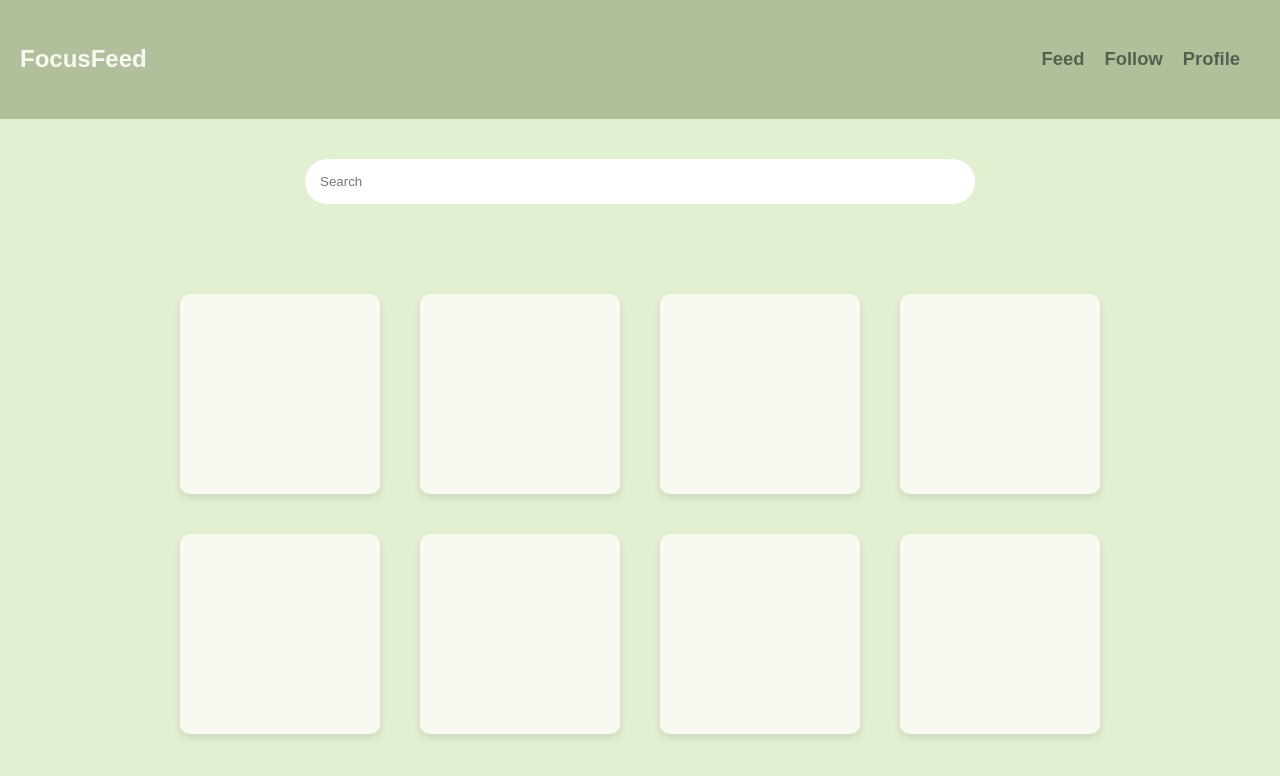
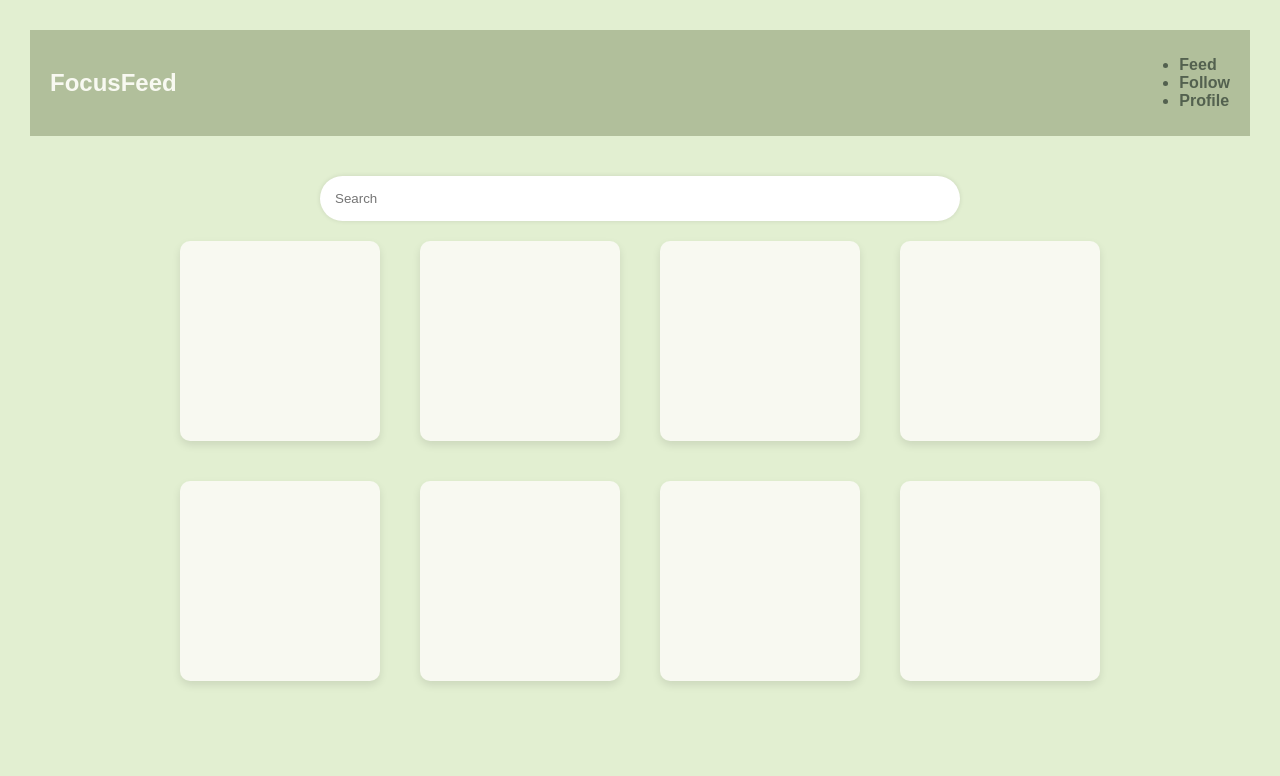
Before and after one commit to aecone/Focus_Feed, a React (Create React App) app in the folder frontend/: page / in a window 1280 px wide. Shown: the top 776 px of the page. Built offline with nearby package versions, Linux system fonts and the light colour scheme.

Commit message:
separated into components

```diff
--- a/frontend/src/App.css
+++ b/frontend/src/App.css
@@ -1,130 +1,11 @@
-/* .App {
-  text-align: center;
+body {
+  font-family: Arial, sans-serif;
+  background-color: #E2EFD1;
+  color: #53614F;
+  margin: 0;
+  padding: 0;
 }
 
-.App-logo {
-  height: 40vmin;
-  pointer-events: none;
-}
-
-@media (prefers-reduced-motion: no-preference) {
-  .App-logo {
-    animation: App-logo-spin infinite 20s linear;
-  }
-}
-
-.App-header {
-  background-color: #282c34;
-  min-height: 100vh;
-  display: flex;
-  flex-direction: column;
-  align-items: center;
-  justify-content: center;
-  font-size: calc(10px + 2vmin);
-  color: white;
-}
-
-.App-link {
-  color: #61dafb;
-}
-
-@keyframes App-logo-spin {
-  from {
-    transform: rotate(0deg);
-  }
-  to {
-    transform: rotate(360deg);
-  }
-} */
-
-
-
-
-
-/*base styling for the body */
-body{
-  font-family: Arial,sans-serif;
-  background-color: #E2EFD1;
-  color: #53614F;
-  margin:0;
-  padding:0;
-}
-
-header {
-  display:flex;
-  justify-content: space-between;
-  align-items: center;
-  background-color:#B1BF9B;
-  padding: 10px 20px; /* padding around the header content */
-}
-
-/* navbar container aligns logo and navigation links */
-.navbar{
-  display:flex;
-  justify-content: space-between;
-  align-items: center;
-  padding:20px;
-}
-
-.logo{
-  font-size:1.5em;
-  font-weight:bold;
-  color: #F8F9F1;
-}
-
-nav ul{
-  display:flex;
-  list-style:none;
-  font-weight: bold;
-  font-size: 1.15em;
-  gap: 20px;
-}
-
-nav ul li a {
-  text-decoration: none;
-  color: #53614F;
-  font-weight: bold;
-}
-
-/*search bar container*/
-.search-bar{
-  display:flex;
-  justify-content: center;
-  margin-top: 40px;
-}
-
-/* styling for the search input field */
-.search-bar input{
-  width:50%;
-  padding:15px;
-  border-radius: 30px;
-  border:none;
-  outline: none;
-  box-shadow: 0px 0px 5px rgba (0,0,0,0.1);
-}
-
-main{
+.App {
   padding: 30px;
 }
-
-/* feed grid container*/
-.feed-grid{
-  display:flex;
-  justify-content: center;
-  flex-wrap: wrap;
-  margin-top:40px;
-  padding: 10px;
-  max-width: 1100px;
-  margin-left:auto;
-  margin-right:auto;
-  gap:20px;
-}
-
-.card{
-  background-color: #F8F9F1;
-  width:200px;
-  height:200px;
-  margin:10px;
-  border-radius:10px;
-  box-shadow: 0px 4px 8px rgba(0,0,0,0.1);
-}
--- a/frontend/src/App.js
+++ b/frontend/src/App.js
@@ -1,67 +1,15 @@
-import logo from './logo.svg';
+import React from 'react';
+import Navbar from './components/Navbar/Navbar';
+import SearchBar from './components/SearchBar/SearchBar';
+import Feed from './components/Feed/Feed';
 import './App.css';
 
 function App() {
   return (
-    <div>
-      {/* <div className="App">
-      <header className="App-header">
-        <img src={logo} className="App-logo" alt="logo" />
-        <p>
-          Edit <code>src/App.js</code> and save to reload.
-        </p>
-        <a
-          className="App-link"
-          href="https://reactjs.org"
-          target="_blank"
-          rel="noopener noreferrer"
-        >
-          Learn React
-        </a>
-      </header>
-    </div> */}
-
-    <div>
-      <body>
-          {/* contains the navbar */}
-          <header>
-              <div class="logo">FocusFeed</div>
-              <div class = "navbar">
-
-                  <nav>
-                      <ul>
-                          {/* list items for each section: Feed, Follow, and Profile */}
-                          <li><a href="#">Feed</a></li>
-                          <li><a href="#">Follow</a></li>
-                          <li><a href="#">Profile</a></li>
-                      </ul>
-                  </nav>
-              </div>
-          </header>
-
-          {/* search bar section below the nav bar */}
-          <div class = "search-bar">
-              {/* input field for search queries */}
-              <input type="text" placeholder="Search"/>
-          </div>
-
-          {/* grid container for the feed's content */}
-          <main>
-              <section class = "feed-grid">
-                  {/* placeholder card for each post */}
-                  <div class = "card"></div>
-                  <div class = "card"></div>
-                  <div class = "card"></div>
-                  <div class = "card"></div>
-                  <div class = "card"></div>
-                  <div class = "card"></div>
-                  <div class = "card"></div>
-                  <div class = "card"></div>
-              </section>
-          </main>
-      </body>
-
-    </div>
+    <div className="App">
+      <Navbar />
+      <SearchBar />
+      <Feed />
     </div>
   );
 }
--- /dev/null
+++ b/frontend/src/components/Feed/Feed.css
@@ -0,0 +1,10 @@
+.feed-grid {
+    display: flex;
+    justify-content: center;
+    flex-wrap: wrap;
+    margin-top: 40px;
+    padding: 10px;
+    max-width: 1100px;
+    margin: auto;
+    gap: 20px;
+  }
--- /dev/null
+++ b/frontend/src/components/Feed/Feed.js
@@ -0,0 +1,15 @@
+import React from 'react';
+import './Feed.css';
+import FeedPost from '../FeedPost/FeedPost';
+
+function Feed() {
+  return (
+    <section className="feed-grid">
+      {[...Array(8)].map((_, index) => (
+        <FeedPost key={index} />
+      ))}
+    </section>
+  );
+}
+
+export default Feed;
--- /dev/null
+++ b/frontend/src/components/FeedPost/FeedPost.css
@@ -0,0 +1,8 @@
+.card {
+    background-color: #F8F9F1;
+    width: 200px;
+    height: 200px;
+    margin: 10px;
+    border-radius: 10px;
+    box-shadow: 0px 4px 8px rgba(0, 0, 0, 0.1);
+  }
--- /dev/null
+++ b/frontend/src/components/FeedPost/FeedPost.js
@@ -0,0 +1,8 @@
+import React from 'react';
+import './FeedPost.css';
+
+function FeedPost() {
+  return <div className="card"></div>;
+}
+
+export default FeedPost;
--- /dev/null
+++ b/frontend/src/components/Navbar/Navbar.css
@@ -0,0 +1,25 @@
+.navbar-container {
+    display: flex;
+    justify-content: space-between;
+    align-items: center;
+    background-color: #B1BF9B;
+    padding: 10px 20px;
+  }
+
+  .navbar {
+    display: flex;
+    list-style: none;
+    gap: 20px;
+  }
+
+  .logo {
+    font-size: 1.5em;
+    font-weight: bold;
+    color: #F8F9F1;
+  }
+
+  .navbar a {
+    text-decoration: none;
+    color: #53614F;
+    font-weight: bold;
+  }
--- /dev/null
+++ b/frontend/src/components/Navbar/Navbar.js
@@ -0,0 +1,19 @@
+import React from 'react';
+import './Navbar.css';
+
+function Navbar() {
+  return (
+    <header className="navbar-container">
+      <div className="logo">FocusFeed</div>
+      <nav className="navbar">
+        <ul>
+          <li><a href="#">Feed</a></li>
+          <li><a href="#">Follow</a></li>
+          <li><a href="#">Profile</a></li>
+        </ul>
+      </nav>
+    </header>
+  );
+}
+
+export default Navbar;
--- /dev/null
+++ b/frontend/src/components/SearchBar/SearchBar.css
@@ -0,0 +1,14 @@
+.search-bar {
+    display: flex;
+    justify-content: center;
+    margin-top: 40px;
+  }
+
+  .search-bar input {
+    width: 50%;
+    padding: 15px;
+    border-radius: 30px;
+    border: none;
+    outline: none;
+    box-shadow: 0px 0px 5px rgba(0, 0, 0, 0.1);
+  }
--- /dev/null
+++ b/frontend/src/components/SearchBar/SearchBar.js
@@ -0,0 +1,12 @@
+import React from 'react';
+import './SearchBar.css';
+
+function SearchBar() {
+  return (
+    <div className="search-bar">
+      <input type="text" placeholder="Search" />
+    </div>
+  );
+}
+
+export default SearchBar;
```
Also changed, not shown: frontend/src/components/Follow.css (added), frontend/src/components/Profile.css (added).
